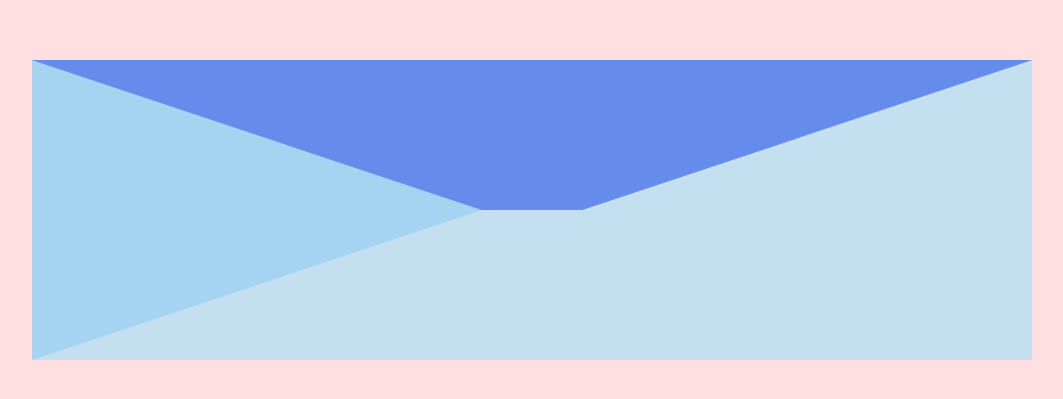
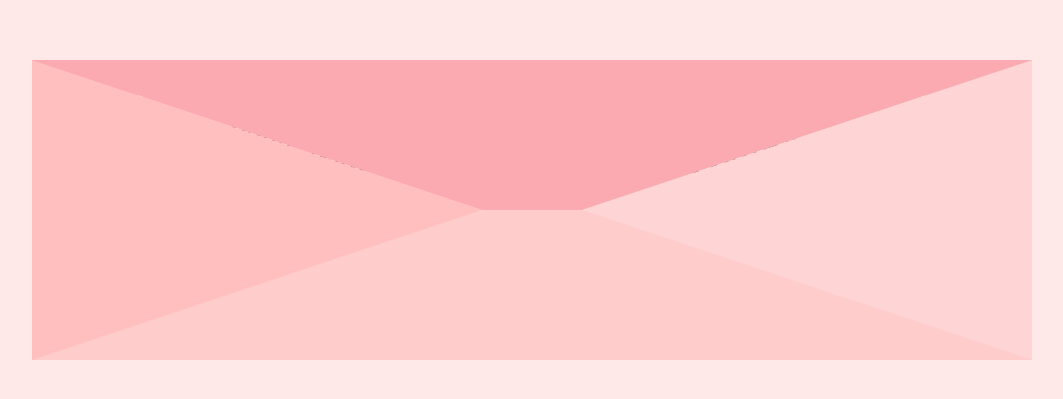
Before and after one commit to wayne-617/vday, a Next.js app in the folder vday-app/: page / in a window 1280 px wide. Shown: the part 223-622 px from the top of the page, without its empty margins (108-1171 px from the left). Built offline with nearby package versions, Linux system fonts and the light colour scheme.

Commit message:
fixed colors, added buttons/animations

```diff
--- a/vday-app/app/globals.css
+++ b/vday-app/app/globals.css
@@ -6,9 +6,9 @@
   --background: #ffffff;
   --foreground: #ffcaca;
   --pink:#ffcaca;
-  --red:#ff4757;
+  --red:#ff949d;
   --white:#fff5f5;
-  --gold:#fff5b9;
+  --gold:#fff7cd;
 
 }
 
@@ -21,19 +21,20 @@
 
 body {
   position: center;
-  color: var(--foreground);
-  background: #ffdfdf;
-  font-family: var(--font-dancing-script), cursive;
+  color: var(--white);
+  background: #ffe8e8;
+
 }
 
 .main-text {
   font-size: 60px;
+  font-family: var(--font-courgette), cursive;
   text-shadow:
     2px 2px 0px rgba(0, 0, 0, 0.7),   /* Top-left */
     -2px -2px 0px rgba(0, 0, 0, 0.7), /* Bottom-right */
     2px -2px 0px rgba(0, 0, 0, 0.7),  /* Top-right */
     -2px 2px 0px rgba(0, 0, 0, 0.7);  /* Bottom-left */
-
+  margin-bottom: 50px;
 }
 
 .flex-container {
@@ -45,10 +46,13 @@ body {
 }
 
 .content {
+  position: absolute;
   background-color: var(--pink);
   padding: 40px;
   border-radius: 10px;
-  border: 3px solid var(--red);
+  border: 5px solid var(--gold);
+  z-index: 2;
+  transition: 0.5s;
 }
 
 .envelope {
@@ -57,10 +61,11 @@ body {
   width: 100%;
   top: 0;
   left: 0;
+  border: 5px solid black;
   border-top: 150px solid transparent;
-  border-right: 450px solid #C4DFF0;
-  border-bottom: 150px solid #C4DFF0;
-  border-left: 450px solid #a4d4f2;
+  border-right: 450px solid #ffd4d4;
+  border-bottom: 150px solid #ffcccc;
+  border-left: 450px solid #ffbfbf;
   z-index: 3;
 }
 
@@ -68,7 +73,7 @@ body {
   height: 300px;
   width: 1000px;
   top: 20%;
-  background-color: #3760C9;
+  background-color: var(--red);
   position: relative;
   display: flex;
   justify-content: center;
@@ -91,7 +96,8 @@ body {
 
 /* Lid when closed */
 .lid.one {
-  border-top: 150px solid #658ced;
+  border-top: 150px solid #fcaab1;
+
   transform: rotateX(0deg);
   z-index: 3;
   transition-delay: 0.75s;
@@ -99,7 +105,7 @@ body {
 
 /* Lid when opened */
 .lid.two {
-  border-top: 150px solid #3760C9;
+  border-top: 150px solid var(--red);
   transform: rotateX(90deg);
   z-index: 1;
   transition-delay: 0.5s;
@@ -115,7 +121,40 @@ body {
   transition-delay: 0.25s;
 }
 
-.wrapper:hover .letter {
-  transform: translateY(-50px);
+.wrapper:hover .content {
+  transform: translateY(-100px);
   transition-delay: 0.5s;
+  z-index: 4;
 }
+
+.content button {
+  will-change: transform;
+  transform: scale(1);
+  transition: transform 0.3s ease-in-out;
+}
+
+.content button:hover {
+  transform: scale(1.1);
+}
+
+.btn {
+  background-color: #4CAF50; /* Green background */
+  border: none;
+  color: white;
+  font-weight: bold;
+  border-radius: 8px;
+  transition: all 0.3s ease;
+}
+
+.btn.default {
+  cursor: pointer;
+  font-size: 16px;
+  padding: 12px 24px;
+}
+
+@media (max-width: 768px) {
+  .btn {
+    font-size: 14px;
+    padding: 10px 20px;
+  }
+}
--- a/vday-app/app/layout.js
+++ b/vday-app/app/layout.js
@@ -1,4 +1,4 @@
-import { Geist, Geist_Mono, Dancing_Script } from "next/font/google";
+import { Geist, Geist_Mono, Dancing_Script, Courgette } from "next/font/google";
 import "./globals.css";
 
 const geistSans = Geist({
@@ -16,6 +16,12 @@ const dancingScript = Dancing_Script({
   subsets: ["latin"],
 })
 
+const courgette = Courgette({
+  variable: "--font-courgette",
+  weight: '400',
+  subsets: ["latin"],
+})
+
 export const metadata = {
   title: "Create Next App",
   description: "Generated by create next app",
@@ -25,7 +31,7 @@ export default function RootLayout({ children }) {
   return (
     <html lang="en">
       <body
-        className={dancingScript.variable}
+        className={courgette.variable}
       >
         {children}
       </body>
--- a/vday-app/app/page.js
+++ b/vday-app/app/page.js
@@ -10,15 +10,23 @@ export default function Home() {
             <div className="lid one"></div>
             <div className="lid two"></div>
             <div className="envelope"></div>
+            <div className="text-center content transform-style-preserve">
+              <h1 className="main-text">Will you be my Valentine?</h1>
+
+              <div className="flex justify-center gap-6 mt-4">
+                <button className="bg-green-500 text-white font-bold py-2 px-6 rounded-full">
+                  Yes
+                </button>
+                <button className="bg-red-500 text-white font-bold py-2 px-6 rounded-full">
+                  No
+                </button>
+              </div>
+
+            </div>
 
           </div>
 
-          {/*
-          <div className="text-center main-text content">
-            <h1>Will you be my Valentine?</h1>
-          </div>
 
-          */}
 
         </div>
       </main>
```
